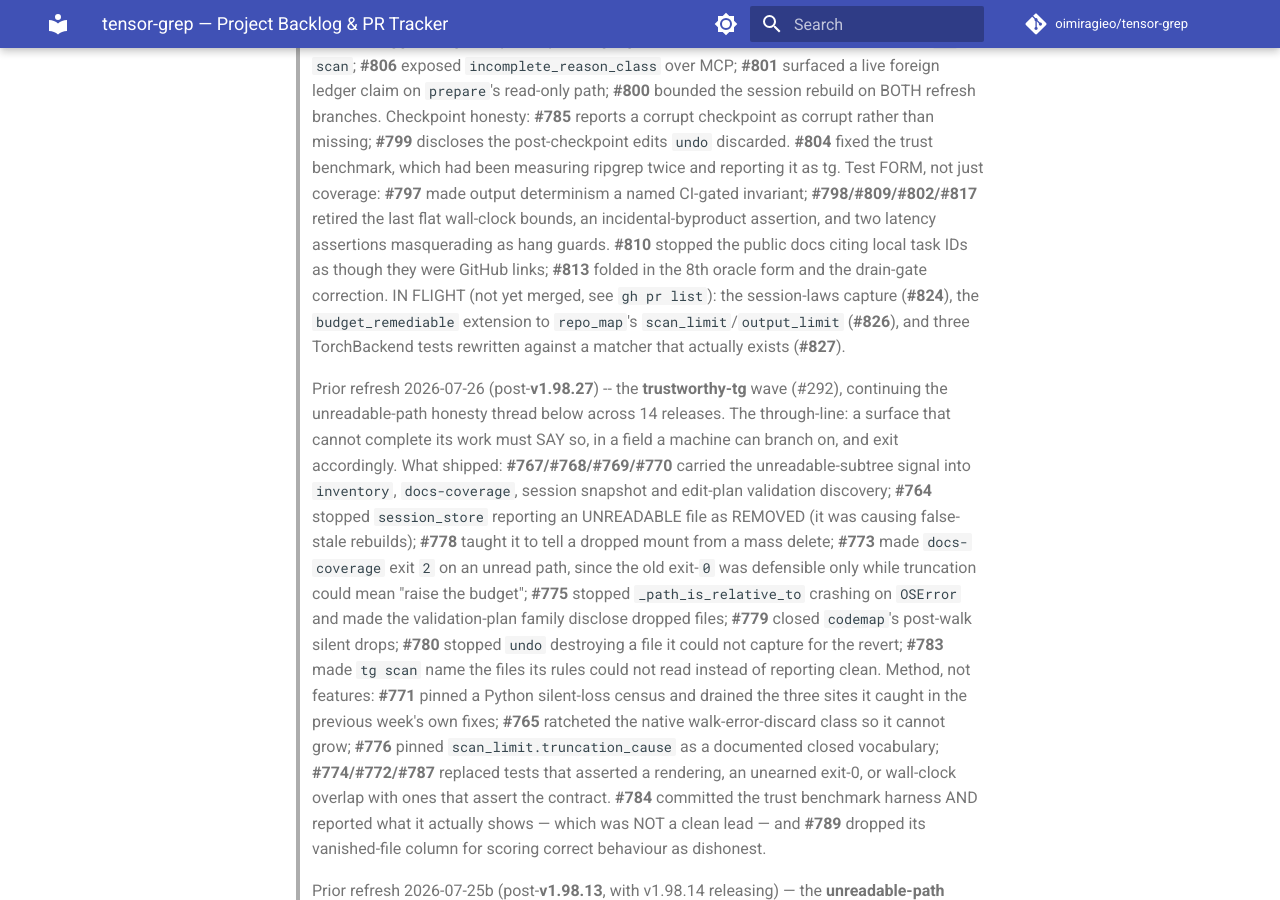
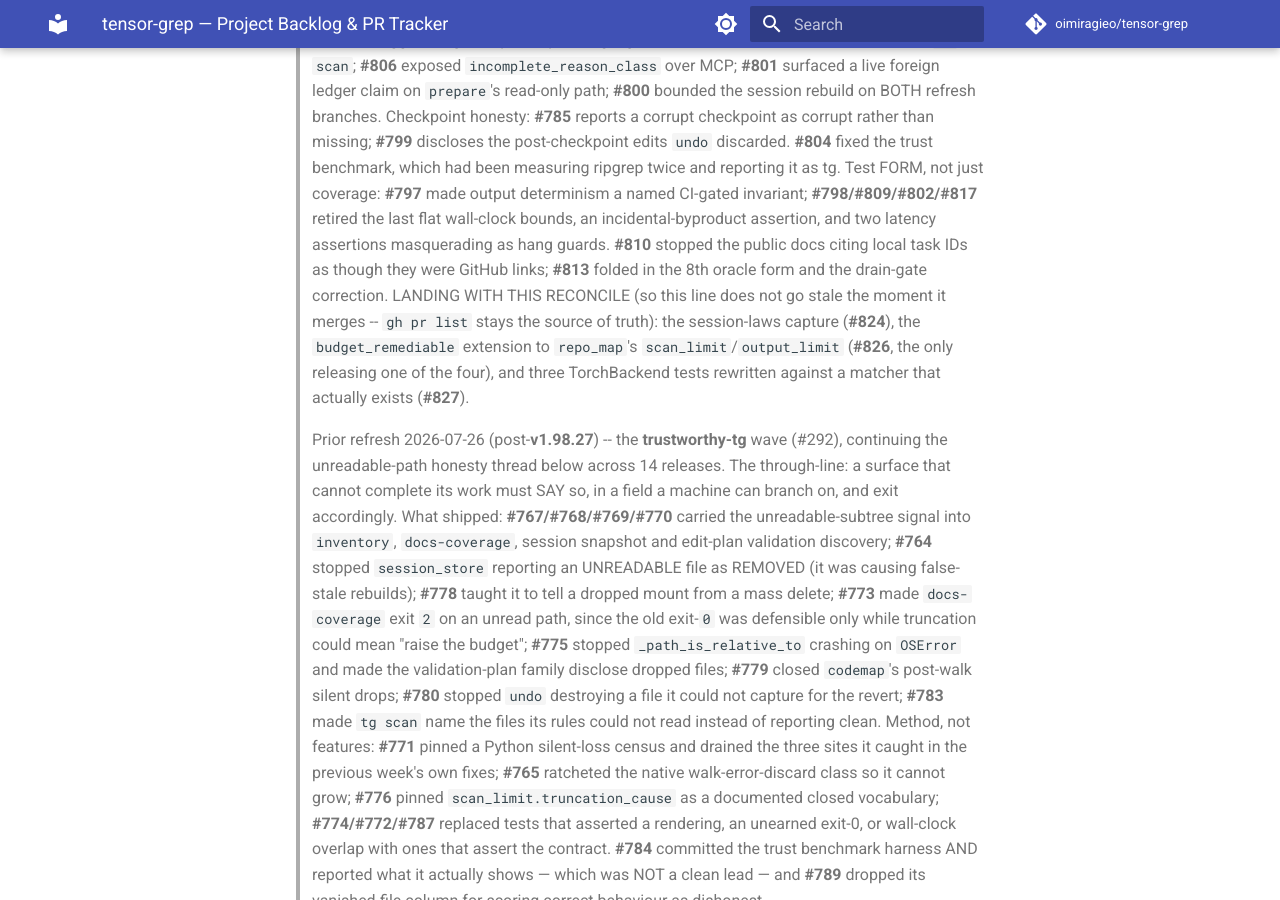
Before and after one commit to oimiragieo/tensor-grep, an MkDocs documentation site: the page built from docs/BACKLOG.md, in a window 1280 px wide and 900 px high, scrolled down 738 px. Built offline with MkDocs 1.6.1 and Material for MkDocs 9.7.7, drawn with Linux system fonts in a browser that asks for light colours; comment, search, counter and statistics services are not loaded.

Commit message:
docs(backlog): name the co-landing PRs as co-landing, not as in-flight
The reconcile this amends deletes a stale IN FLIGHT block, so opening a new one
that goes stale the same hour would repeat the defect it fixes. #824/#826/#827
merge alongside this PR, so they are labelled as co-landing and `gh pr list` is
named as the source of truth.

```diff
--- a/docs/BACKLOG.md
+++ b/docs/BACKLOG.md
@@ -34,9 +34,10 @@
 > assertion, and two latency assertions masquerading as hang guards. **#810** stopped the public
 > docs citing local task IDs as though they were GitHub links; **#813** folded in the 8th oracle
 > form and the drain-gate correction.
-> IN FLIGHT (not yet merged, see `gh pr list`): the session-laws capture (**#824**), the
-> `budget_remediable` extension to `repo_map`'s `scan_limit`/`output_limit` (**#826**), and three
-> TorchBackend tests rewritten against a matcher that actually exists (**#827**).
+> LANDING WITH THIS RECONCILE (so this line does not go stale the moment it merges -- `gh pr list`
+> stays the source of truth): the session-laws capture (**#824**), the `budget_remediable`
+> extension to `repo_map`'s `scan_limit`/`output_limit` (**#826**, the only releasing one of the
+> four), and three TorchBackend tests rewritten against a matcher that actually exists (**#827**).
 >
 > Prior refresh 2026-07-26 (post-**v1.98.27**) -- the **trustworthy-tg** wave (#292), continuing
 > the unreadable-path honesty thread below across 14 releases. The through-line: a surface that
```
